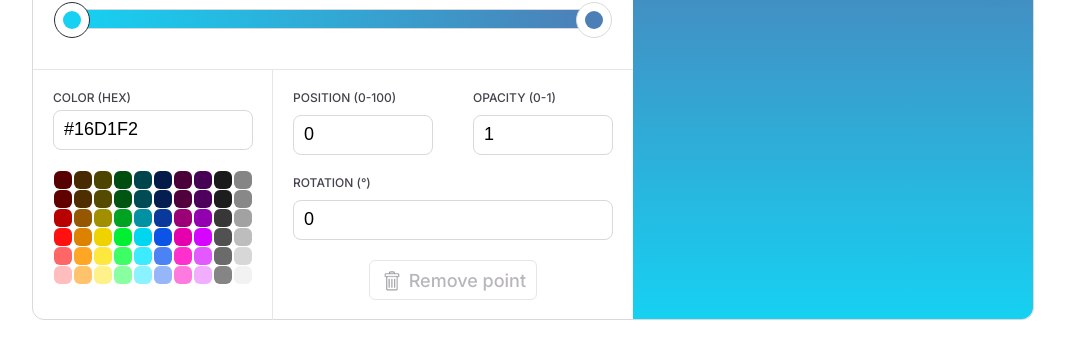
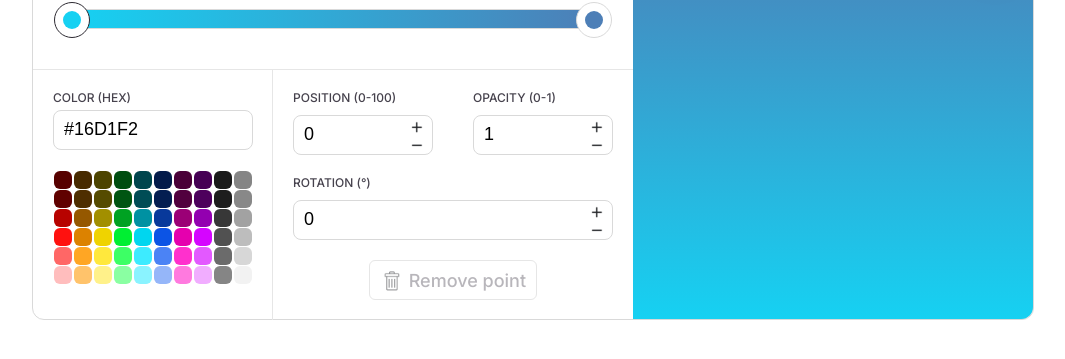
Before and after one commit to liskapolarni/gradient-generator, a Vue app: page / in a window 1280 px wide. Shown: the part 281-640 px from the top of the page, without its empty margins (107-1172 px from the left). Built offline with nearby package versions, Linux system fonts and the light colour scheme.

Commit message:
added buttons for easier manipulation with inputs

```diff
--- a/src/components/Display.vue
+++ b/src/components/Display.vue
@@ -18,7 +18,7 @@ import Options from './Options.vue'
 
 export default {
     props: ['gradient-colors', 'gradient-style', 'dark-mode', 'language', 'messages'],
-    emits: ['switch-language'],
+    emits: ['switch-language', 'set-dark'],
     components: {
         Options
     },
--- a/src/components/GradientGenerator.vue
+++ b/src/components/GradientGenerator.vue
@@ -164,8 +164,8 @@ export default {
         },
         // shuffle colors
         shuffle() {
-            const rotations = [...Array(8).keys()].map((multiplier) => 45*multiplier)
-            this.rotation = rotations[Math.floor(Math.random() * rotations.length)]
+            // sets a random rotation in range from 0 to 360 degrees
+            this.rotation = Math.floor(Math.random() * 9)*45
 
             const hexKeys = [...Array(9).keys(), "A", "B", "C", "D", "E", "F"]
             this.gradientColors = [...Array(2).keys()].map((id) => {
--- a/src/components/Properties.vue
+++ b/src/components/Properties.vue
@@ -32,18 +32,36 @@
                     <label for="position">{{ messages.position }} (0-100)</label>
                     <input type="text" name="position"
                         @keyup="update" v-model="input.position" />
+                    <div class="input-btns-wrapper">
+                        <div class="input-btn plus"
+                            @click="changeValue('increase', 'position', 5)"></div>
+                        <div class="input-btn minus"
+                            @click="changeValue('decrease', 'position', 5)"></div>
+                    </div>
                 </div>
 
                 <div class="input-box halfwidth mt-20">
                     <label for="opacity">{{ messages.opacity }} (0-1)</label>
                     <input type="text" name="opacity"
                         @keyup="update" v-model="input.opacity" />
+                    <div class="input-btns-wrapper">
+                        <div class="input-btn plus"
+                            @click="changeValue('increase','opacity', 0.1)"></div>
+                        <div class="input-btn minus"
+                            @click="changeValue('decrease','opacity', 0.1)"></div>
+                    </div>
                 </div>
 
                 <div class="input-box fullwidth mt-20">
                     <label for="rotation">{{ messages.rotation }} (°)</label>
                     <input type="text" name="rotation"
                         @keyup="update" v-model="inputRotation" />
+                    <div class="input-btns-wrapper">
+                        <div class="input-btn plus"
+                            @click="changeValue('increase','rotation', 45)"></div>
+                        <div class="input-btn minus"
+                            @click="changeValue('decrease','rotation', 45)"></div>
+                    </div>
                 </div>
 
                 <div class="btn relative-center mt-20"
@@ -177,6 +195,47 @@ export default {
         },
         shuffle() {
             this.$emit('shuffle')
+        },
+        // input value increase/decrease
+        changeValue(operation, valueName, step) {
+            const modifier = operation == 'increase' ? 1 : (-1)
+
+            const values = {
+                customReferences: {
+                    rotation: 'inputRotation'
+                },
+                conditions: {
+                    position: {
+                        increase: parseInt(this.input.position) < 100,
+                        decrease: parseInt(this.input.position) > 0
+                    },
+                    opacity: {
+                        increase: parseFloat(this.input.opacity) < 1,
+                        decrease: parseFloat(this.input.opacity) > 0
+                    },
+                    rotation: {
+                        increase: parseInt(this.inputRotation) < 360,
+                        decrease: parseInt(this.inputRotation) > 0
+                    }
+                }
+            }
+
+            if (values.conditions[valueName][operation]) {
+                if (values.customReferences[valueName] === undefined) {
+                    let newValue = 0
+                    if (this.input[valueName] % 1 === 0) {
+                        newValue = parseInt(this.input[valueName])+(step*modifier)
+                    } else {
+                        newValue = (parseFloat(this.input[valueName])+(step*modifier)).toFixed(1)
+                    }
+
+                    this.input[valueName] = newValue
+                } else {
+                    this[values.customReferences[valueName]] = parseInt(this[values.customReferences[valueName]])+(step*modifier)
+                }
+            }
+
+            this.update()
         }
     },
     watch: {
@@ -220,6 +279,10 @@ export default {
             background-color: $dark-100;
             color: $light-100;
         }
+
+        .input-btn {
+            filter: invert(1);
+        }
     }
 }
 
@@ -233,6 +296,7 @@ input[type=text] {
 }
 
 #inputs {
+    position: relative;
     display: inline-block;
     vertical-align: top;
     height: 250px;
@@ -248,6 +312,7 @@ input[type=text] {
 }
 
 .input-box {
+    position: relative;
     display: inline-block;
 
     input {
--- a/src/sass/_classes.scss
+++ b/src/sass/_classes.scss
@@ -115,7 +115,39 @@ $box-model: margin, padding;
     display: inline-block;
 }
 
-@each $icon-name in delete, showmore, close, copy, shuffle {
+.input-btns-wrapper {
+    position: absolute;
+    background-size: cover;
+    display: inline-block;
+    vertical-align: top;
+    width: 40px;
+    height: 40px;
+    margin-top: 25px;
+    right: 20px;
+
+    .input-btn {
+        position: relative;
+        height: 12px;
+        width: 12px;
+        margin-left: 18px;
+        margin-top: 6px;
+        background-size: cover;
+        background-position: center;
+        background-repeat: no-repeat;
+
+        &:hover {
+            transform: scale(1.2);
+        }
+
+        &:active {
+            transform: scale(1);
+        }
+
+        cursor: pointer;
+    }
+}
+
+@each $icon-name in delete, showmore, close, copy, shuffle, plus, minus {
     .#{$icon-name} {
         background-image: url('../public/assets/icons/#{$icon-name}.png')
     }
```
Also changed, not shown: public/assets/icons/minus.png (added), public/assets/icons/plus.png (added).
